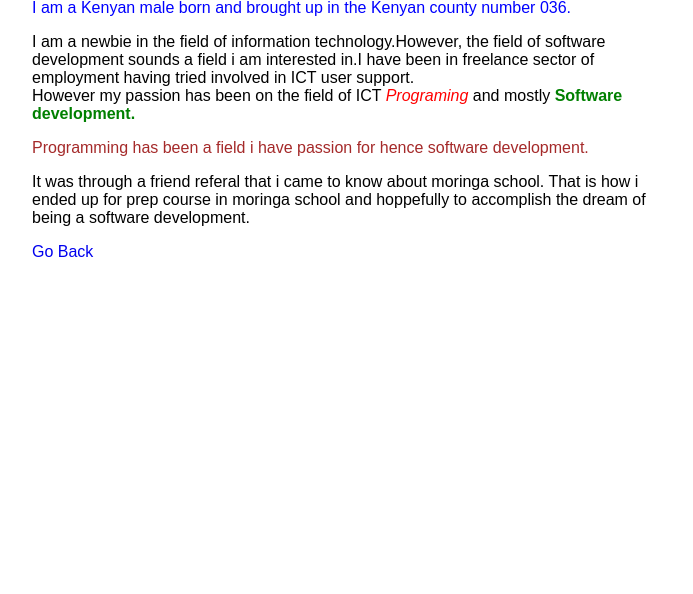
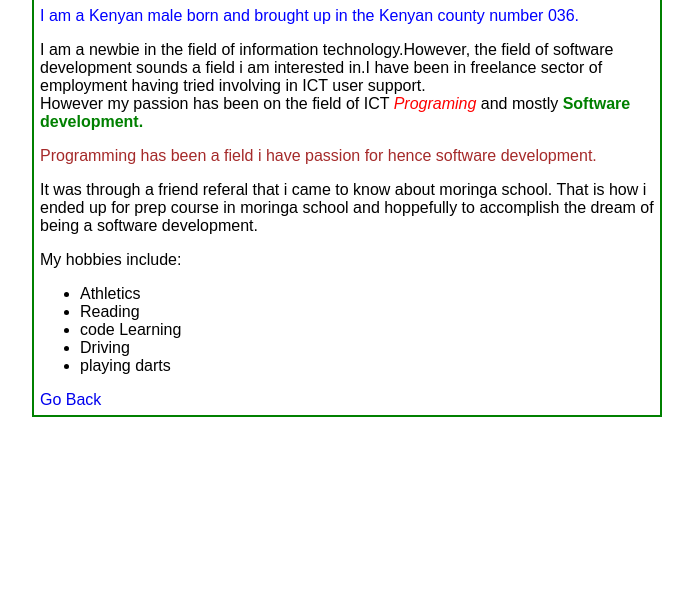
Before and after one commit to hlangat/itshillary., a plain HTML site: page about.html in a window 1280 px wide. Shown: the part 206-800 px from the top of the page, without its empty margins (393-1086 px from the left). Drawn offline with Linux system fonts and the light colour scheme.

Commit message:
updating the branch hillary

```diff
--- a/about.html
+++ b/about.html
@@ -10,16 +10,28 @@
 </head>
 
 <body>
-  <h1>MySelf!</h1>
+  <div class="text-box">
+    <h1>MySelf!</h1>
 
-<div><p class="line">I am a Kenyan male born and brought up in the Kenyan county number 036.</p></div>
-    <div>I am  a newbie in the field of information technology.However, the field of  software development sounds a field i am interested in.I have been in freelance sector of employment having tried involved in ICT user support.<br> However
-    my passion has been on the field of ICT <em><span>Programing</span></em> and mostly <strong><span class="span">Software development.</span></strong></p>
-  <p id="id">Programming has been a field i have passion for hence software development.</p> <p>It was through a friend referal that i came to know about  moringa school.
-    That is how i ended up for prep course in moringa school and hoppefully to accomplish the dream of being a software development.</p>
+    <div>
+      <p class="line">I am a Kenyan male born and brought up in the Kenyan county number 036.</p>
+    </div>
+    <div>I am a newbie in the field of information technology.However, the field of software development sounds a field i am interested in.I have been in freelance sector of employment having tried involving in ICT user support.<br> However my passion has
+      been on the field of ICT <em><span>Programing</span></em> and mostly <strong><span class="span">Software development.</span></strong></p>
+      <p id="id">Programming has been a field i have passion for hence software development.</p>
+      <p>It was through a friend referal that i came to know about moringa school. That is how i ended up for prep course in moringa school and hoppefully to accomplish the dream of being a software development.</p>
+    </div>
+
+<p> My hobbies include:</p>
+<ul>
+  <li>Athletics</li>
+  <li>Reading</li>
+  <li>code Learning</li>
+  <li>Driving</li>
+  <li>playing darts</li>
+</ul>
+    <a href="index.html">Go Back</a>
   </div>
-
-  <a href="index.html">Go Back</a>
 </body>
 
 </html>
--- a/css/itshillary.css
+++ b/css/itshillary.css
@@ -1,6 +1,4 @@
-
-
-body{
+body {
   font-family: fantasy;
   margin: auto;
   margin-top: 100px;
@@ -10,37 +8,47 @@ body{
   background-color: margenta;
   border-style: hidden;
   padding: 25px;
+}
 
-
-}
-div{
+div {
   background-color: margenta;
 }
-h1{
-color: green;
+
+h1 {
+  color: green;
 }
-.line{
+
+.line {
   color: blue;
 }
-#id{
+
+#id {
   color: brown;
 }
 
+h2 {
+  color: red;
+}
 
-h2{
-  color: red;
+.text-box {
+  border: 2px solid green;
+  padding: 6px;
+}
 
-}
-img{
+img {
   height: 30%;
   width: 20%;
+  float: none;
 }
-a{
+
+a {
   text-decoration: none;
 }
-span{
+
+span {
   color: red;
 }
-.span{
+
+.span {
   color: green;
 }
```
Also changed, not shown: index.html (+6 -3 lines).
